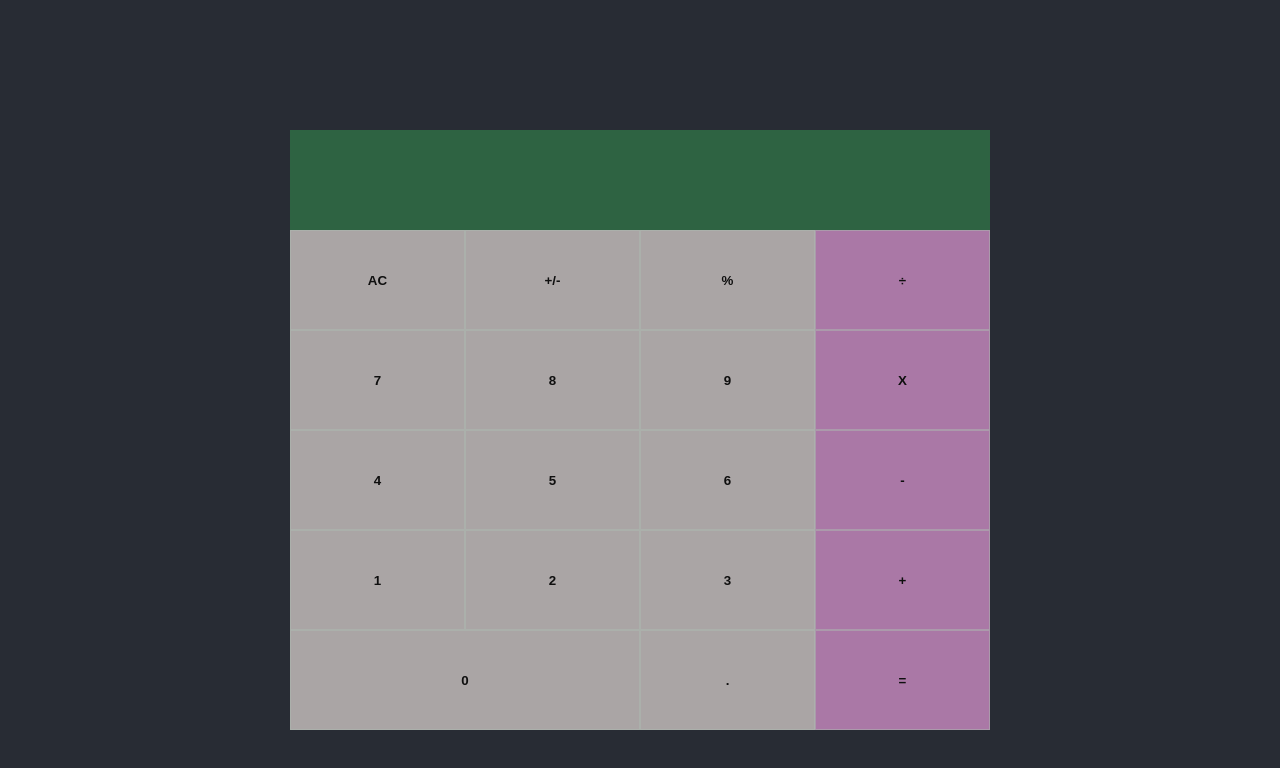
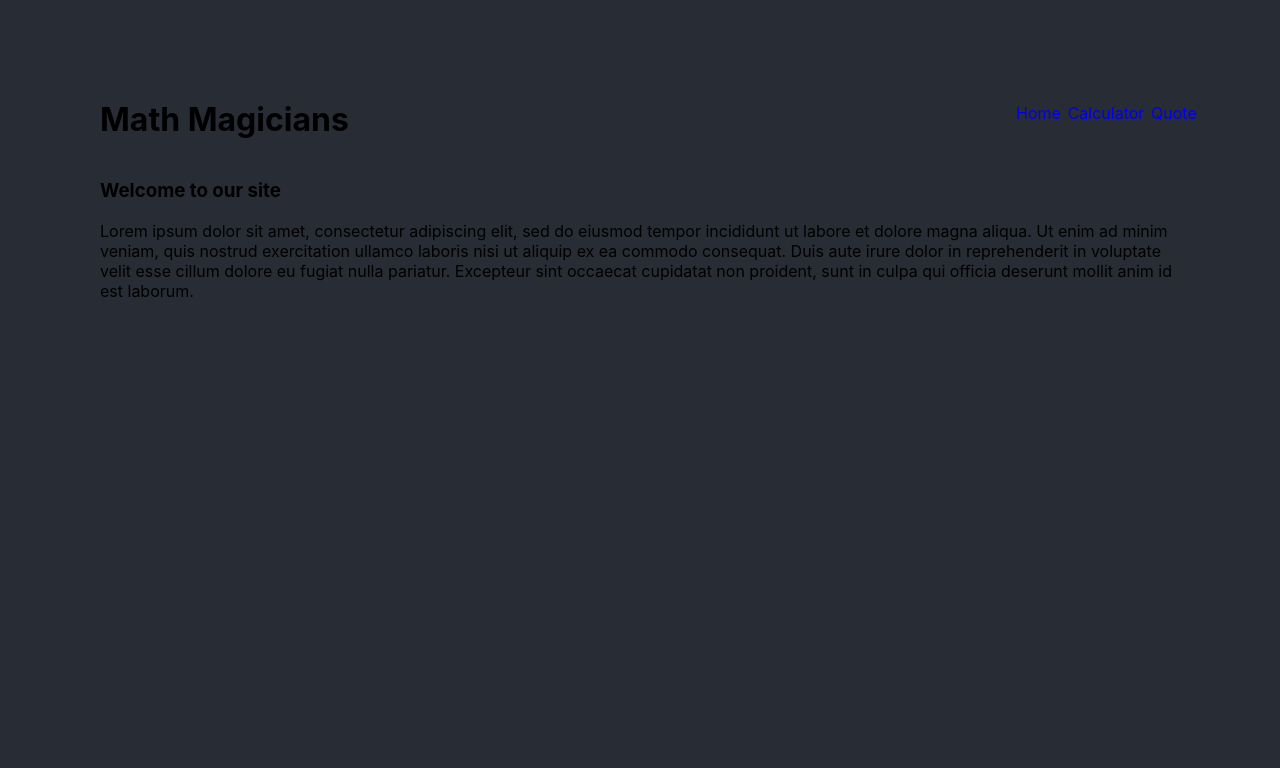
Before and after one commit to Mindo-Joseph/CalculatorProject, a React (Create React App) app: page / in a window 1280 px wide. Shown: the top 768 px of the page. Built offline with nearby package versions, Linux system fonts and the light colour scheme.

Commit message:
Add routes and style homepage

```diff
--- a/package.json
+++ b/package.json
@@ -10,6 +10,7 @@
     "prop-types": "^15.7.2",
     "react": "^17.0.2",
     "react-dom": "^17.0.2",
+    "react-router-dom": "^5.2.0",
     "react-scripts": "4.0.3",
     "web-vitals": "^1.1.1"
   },
--- a/src/components/App.js
+++ b/src/components/App.js
@@ -1,35 +1,23 @@
 import '../App.css';
-import React, { Component } from 'react';
-import Display from './Display';
-import buttons from '../buttons/buttonstate';
-import ButtonPanel from './ButtonPanel';
-import calculate from '../logic/calculate';
-import styles from './styles.module.css';
+import React from 'react';
+import { Route, Switch } from 'react-router-dom';
+import Home from './Home';
+import Calculator from './calculator';
+import Quote from './Quote';
+import Error from './Error';
 
-class App extends Component {
-  constructor(props) {
-    super(props);
+function App() {
+  return (
 
-    this.state = {
-      total: null,
-      next: null,
-      operation: null,
-    };
-  }
+    <main>
+      <Switch>
+        <Route path="/" component={Home} exact />
+        <Route path="/calculator" component={Calculator} />
+        <Route path="/quote" component={Quote} exact />
+        <Route component={Error} />
+      </Switch>
 
-  handleClick = (buttonName) => {
-    const newState = calculate(this.state, buttonName);
-    this.setState(newState);
-  };
-
-  render() {
-    const { total, next, operation } = this.state;
-    return (
-      <div className={styles.app}>
-        <Display total={total} next={next} operation={operation} />
-        <ButtonPanel data={this.state} buttons={buttons} clickHandler={this.handleClick} />
-      </div>
-    );
-  }
+    </main>
+  );
 }
 export default App;
--- /dev/null
+++ b/src/components/Error.js
@@ -0,0 +1,10 @@
+function Error() {
+  return (
+    <div>
+      <h1>
+        Oops! Page Not Found
+      </h1>
+    </div>
+  );
+}
+export default Error;
--- /dev/null
+++ b/src/components/Home.js
@@ -0,0 +1,24 @@
+/* eslint-disable max-len */
+import Navbar from './Navbar';
+import styles from './styles.module.css';
+
+function Home() {
+  return (
+    <div>
+      <div className={styles.header}>
+        <h1>
+          Math Magicians
+        </h1>
+        <Navbar />
+      </div>
+      <div className="content">
+        <h3>Welcome to our site</h3>
+        <div>
+          <p>Lorem ipsum dolor sit amet, consectetur adipiscing elit, sed do eiusmod tempor incididunt ut labore et dolore magna aliqua. Ut enim ad minim veniam, quis nostrud exercitation ullamco laboris nisi ut aliquip ex ea commodo consequat. Duis aute irure dolor in reprehenderit in voluptate velit esse cillum dolore eu fugiat nulla pariatur. Excepteur sint occaecat cupidatat non proident, sunt in culpa qui officia deserunt mollit anim id est laborum.</p>
+        </div>
+      </div>
+
+    </div>
+  );
+}
+export default Home;
--- /dev/null
+++ b/src/components/Navbar.js
@@ -0,0 +1,14 @@
+/* eslint-disable react/jsx-no-undef */
+import { Link } from 'react-router-dom';
+import styles from './styles.module.css';
+
+function Navbar() {
+  return (
+    <div className={styles.navbar}>
+      <Link to="/">Home </Link>
+      <Link to="/calculator">Calculator </Link>
+      <Link to="/quote">Quote </Link>
+    </div>
+  );
+}
+export default Navbar;
--- /dev/null
+++ b/src/components/Quote.js
@@ -0,0 +1,10 @@
+function Quote() {
+  return (
+    <div>
+      <h1>
+        Hello This is the quote Page
+      </h1>
+    </div>
+  );
+}
+export default Quote;
--- /dev/null
+++ b/src/components/calculator.js
@@ -0,0 +1,35 @@
+import '../App.css';
+import React, { Component } from 'react';
+import Display from './Display';
+import buttons from '../buttons/buttonstate';
+import ButtonPanel from './ButtonPanel';
+import calculate from '../logic/calculate';
+import styles from './styles.module.css';
+
+class Calculator extends Component {
+  constructor(props) {
+    super(props);
+
+    this.state = {
+      total: null,
+      next: null,
+      operation: null,
+    };
+  }
+
+  handleClick = (buttonName) => {
+    const newState = calculate(this.state, buttonName);
+    this.setState(newState);
+  };
+
+  render() {
+    const { total, next, operation } = this.state;
+    return (
+      <div className={styles.app}>
+        <Display total={total} next={next} operation={operation} />
+        <ButtonPanel data={this.state} buttons={buttons} clickHandler={this.handleClick} />
+      </div>
+    );
+  }
+}
+export default Calculator;
--- a/src/components/styles.module.css
+++ b/src/components/styles.module.css
@@ -8,9 +8,28 @@
   justify-content: center;
   flex-direction: column;
 }
+.header {
+  display: flex;
+  justify-content: space-between;
 
+}
+.header h1 {
+  margin-top: 0;
+}
+.navbar {
+  display: flex;
+}
+.navbar > * {
+  justify-content: space-between;
+  text-decoration: none;
+  margin: 2%;
+}
 .app {
   margin-top: 30px;
+}
+.content {
+  display: flex;
+  flex-direction: column;
 }
 
 .display {
--- a/src/index.js
+++ b/src/index.js
@@ -1,12 +1,14 @@
 import React from 'react';
 import ReactDOM from 'react-dom';
+import { BrowserRouter } from 'react-router-dom';
 import './index.css';
 import App from './components/App';
 
 ReactDOM.render(
-  <React.StrictMode>
+  <BrowserRouter>
     <App />
-  </React.StrictMode>,
+  </BrowserRouter>,
+
   document.getElementById('root'),
 );
 
```
Also changed, not shown: 1 other file (tests, documents, lock files or other folders).
